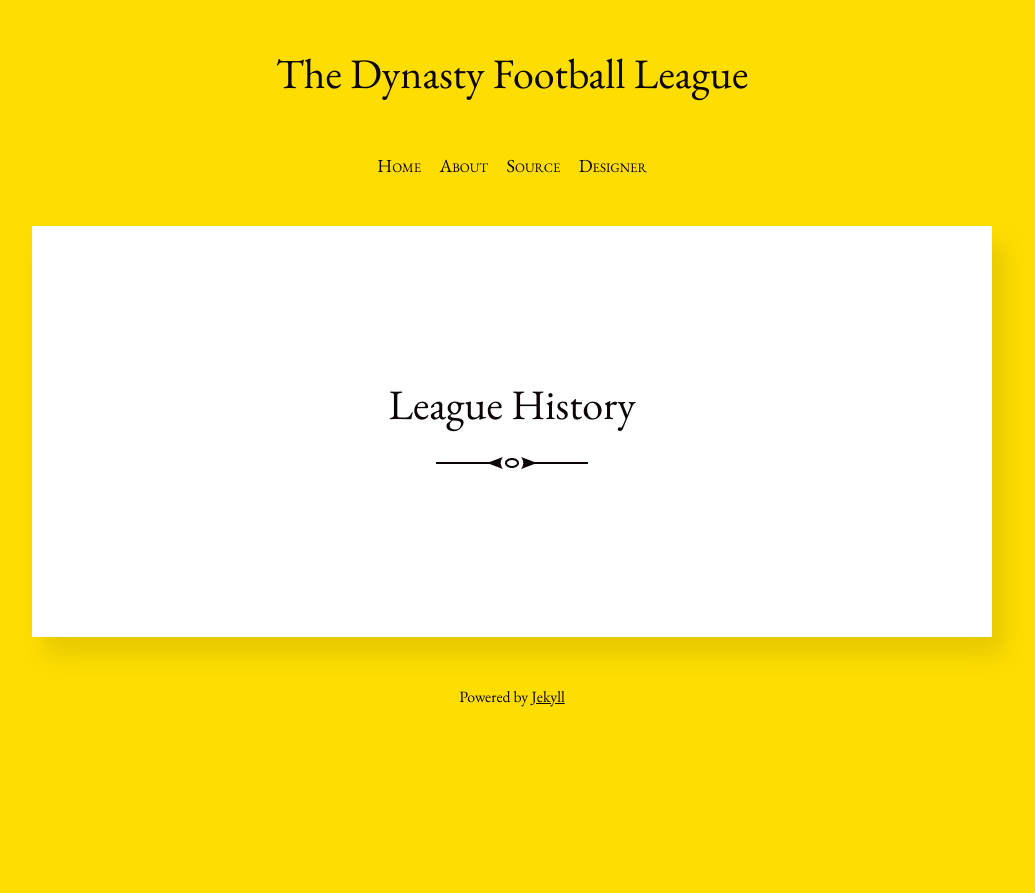
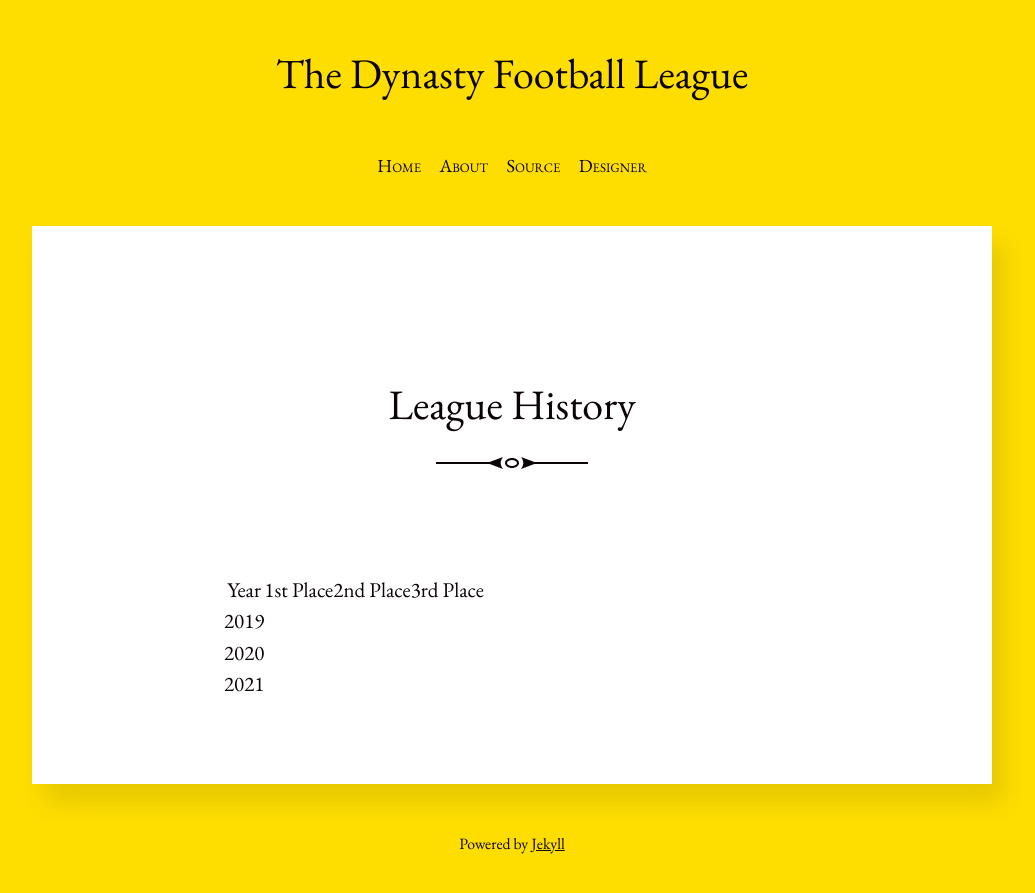
Before and after one commit to swoicik/fantasyfootball, a Jekyll site: the page built from history.md, in a window 1280 px wide. Shown: the top 893 px of the page, without its empty margins (128-1163 px from the left). Built offline with Jekyll 4.4.1, drawn with Linux system fonts in a browser that asks for light colours.

Commit message:
Update history.md

```diff
--- a/history.md
+++ b/history.md
@@ -2,3 +2,8 @@
 layout: post
 title: League History
 ---
+| Year  | 1st Place   | 2nd Place   | 3rd Place   |
+| ---   | ---         | ---         | ---         |
+| 2019  |             |             |             |
+| 2020  |             |             |             |
+| 2021  |             |             |             |
```
